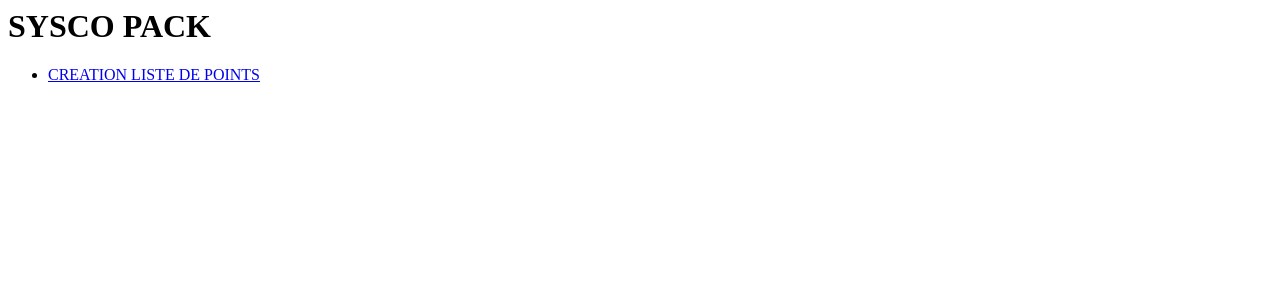
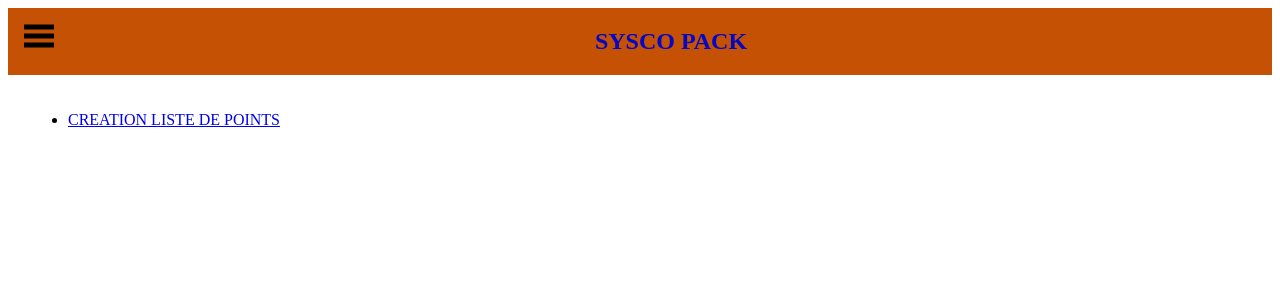
Before and after one commit to Nickoscos/syscoApp, a Django app: template src/polls/templates/polls/index.html in a window 1280 px wide. Shown: the top 300 px of the page. Run offline with Django 3.2, Linux system fonts and the light colour scheme; the template is opened without the code that fills it, so the values that code supplies are empty.

Commit message:
ajout sidenav

```diff
--- /dev/null
+++ b/src/polls/static/css/base.css
@@ -0,0 +1,82 @@
+/* The side navigation menu */
+.sidenav {
+height: 100%; /* 100% Full-height */
+width: 0; /* 0 width - change this with JavaScript */
+position: fixed; /* Stay in place */
+z-index: 1; /* Stay on top */
+top: 0;
+left: 0;
+background-color: #c45104; /* Black*/
+overflow-x: hidden; /* Disable horizontal scroll */
+padding-top: 60px; /* Place content 60px from the top */
+transition: 0.5s; /* 0.5 second transition effect to slide in the sidenav */
+}
+
+/* The navigation menu links */
+.sidenav a {
+padding: 8px 8px 8px 32px;
+text-decoration: none;
+font-size: 25px;
+color: #0407c4;
+display: block;
+transition: 0.3s
+}
+
+/* When you mouse over the navigation links, change their color */
+.sidenav a:hover, .offcanvas a:focus{
+color: #5e60ca;
+}
+
+/* Position and style the close button (top right corner) */
+.sidenav .closebtn {
+position: absolute;
+top: 0;
+right: 25px;
+font-size: 36px;
+margin-left: 50px;
+}
+
+/* Style page content - use this if you want to push the page content to the right when you open the side navigation */
+#main {
+transition: margin-left .5s;
+padding: 20px;
+overflow:hidden;
+width:100%;
+}
+
+body {
+overflow-x: hidden;
+}
+
+/* Add a black background color to the top navigation */
+.topnav {
+background-color: #c45104;
+overflow: hidden;
+color: #0407c4;
+}
+
+.topnav h1 {
+display: flex;
+justify-content: center;
+}
+/* Style the links inside the navigation bar */
+.topnav a {
+float: left;
+display: block;
+color: #f2f2f2;
+padding: 14px 16px;
+text-decoration: none;
+font-size: 17px;
+}
+
+/* Change the color of links on hover */
+.topnav a:hover {
+background-color: #5e60ca;
+color: #0407c4;
+}
+
+/* Add a color to the active/current link */
+.topnav a.active {
+background-color: #4CAF50;
+color: white;
+}
--- a/src/polls/templates/polls/chaufferie.html
+++ b/src/polls/templates/polls/chaufferie.html
@@ -1,3 +1,7 @@
+{% extends 'polls/header.html' %}
+
+{% block content %}
+
     <h1>Définition de la liste de points</h1>
 
     <h2>Liste de points pour une chaufferie</h2>
@@ -131,3 +135,5 @@
             {% endfor %}
         </tbody>
     </table>
+
+{% endblock %}
--- /dev/null
+++ b/src/polls/templates/polls/header.html
@@ -0,0 +1,47 @@
+<!doctype html>
+<html lang="fr">
+  <head>
+    <meta charset="utf-8">
+    <meta name="viewport" content="width=device-width, initial-scale=1"/>
+
+    <title>SYSCO PACK</title>
+    {% load static %}
+    <link rel="stylesheet" type="text/css" href="{% static 'css/base.css' %}">
+
+    <script>
+      function openNav() {
+          document.getElementById("sideNavigation").style.width = "250px";
+          document.getElementById("main").style.marginLeft = "250px";
+      }
+
+      function closeNav() {
+          document.getElementById("sideNavigation").style.width = "0";
+          document.getElementById("main").style.marginLeft = "0";
+      }
+    </script>
+
+  </head>
+  <body>
+    <div id="sideNavigation" class="sidenav">
+      <a href="javascript:void(0)" class="closebtn" onclick="closeNav()">&times;</a>
+      <a href="">Liste de points</a>
+    </div>
+
+    <nav class="topnav">
+      <a href="#" onclick="openNav()">
+        <svg width="30" height="30" id="icoOpen">
+            <path d="M0,5 30,5" stroke="#000" stroke-width="5"/>
+            <path d="M0,14 30,14" stroke="#000" stroke-width="5"/>
+            <path d="M0,23 30,23" stroke="#000" stroke-width="5"/>
+        </svg>
+      </a>
+        <h1 style="text-align: center;" >SYSCO PACK</h1>
+    </nav>
+
+    <div id="main">
+
+      {% block content %}
+      {% endblock %}
+    </div>
+  </body>
+</html>
--- a/src/polls/templates/polls/index.html
+++ b/src/polls/templates/polls/index.html
@@ -1,7 +1,8 @@
-<h1>SYSCO PACK</h1>
+{% extends 'polls/header.html' %}
 
-<ul>
-    <!-- Choix de l'action -->
-    <li><a href="/polls/chaufferie/">CREATION LISTE DE POINTS</a></li>
-
-</ul>
+{% block content %}
+    <ul>
+        <!-- Choix de l'action -->
+        <li><a href="/polls/chaufferie/">CREATION LISTE DE POINTS</a></li>
+    </ul>
+{% endblock %}
--- a/src/polls/urls.py
+++ b/src/polls/urls.py
@@ -1,12 +1,13 @@
 from django.urls import path
 
 from . import views
-from .pages import ListePtsview
+from .viewsPage import ListePtsview
 
 app_name = 'polls'
 urlpatterns = [
     # ex: /polls/
-    path('', views.IndexView, name='index'),
+    path('', ListePtsview.chaufferieView, name='chaufferie'),
+    # path('', views.IndexView, name='index'),
     # ex: /polls/chaufferie/
-    path('chaufferie/', ListePtsview.chaufferieView, name='chaufferie'),
+    #path('chaufferie/', ListePtsview.chaufferieView, name='chaufferie'),
 ]
```
Also changed, not shown: src/db.sqlite3, src/polls/viewsPage/ListePtsview.py (renamed from src/polls/pages/ListePtsview.py). Lines whose indentation alone changed are shown as unchanged.
